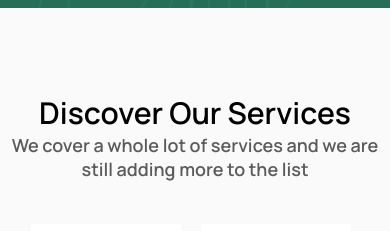
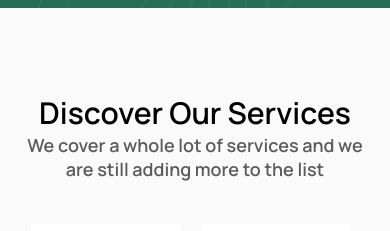
Before and after one commit to Dexterprohub/website-getdexterapp, a Vue app: page / in a window 390 px wide. Shown: the part 980-1211 px from the top of the page. Built offline with nearby package versions, Linux system fonts and the light colour scheme.

Commit message:
new commit

```diff
--- a/src/components/home.vue
+++ b/src/components/home.vue
@@ -1321,6 +1321,10 @@ footer ul {
         font-size: 30px;
     }
 
+    .service-discription p {
+        padding: 0 5vw 0 5vw;
+    }
+
     .signUp {
         padding: 10vh 10vw 10vh 8vw;
         display: grid;
```
